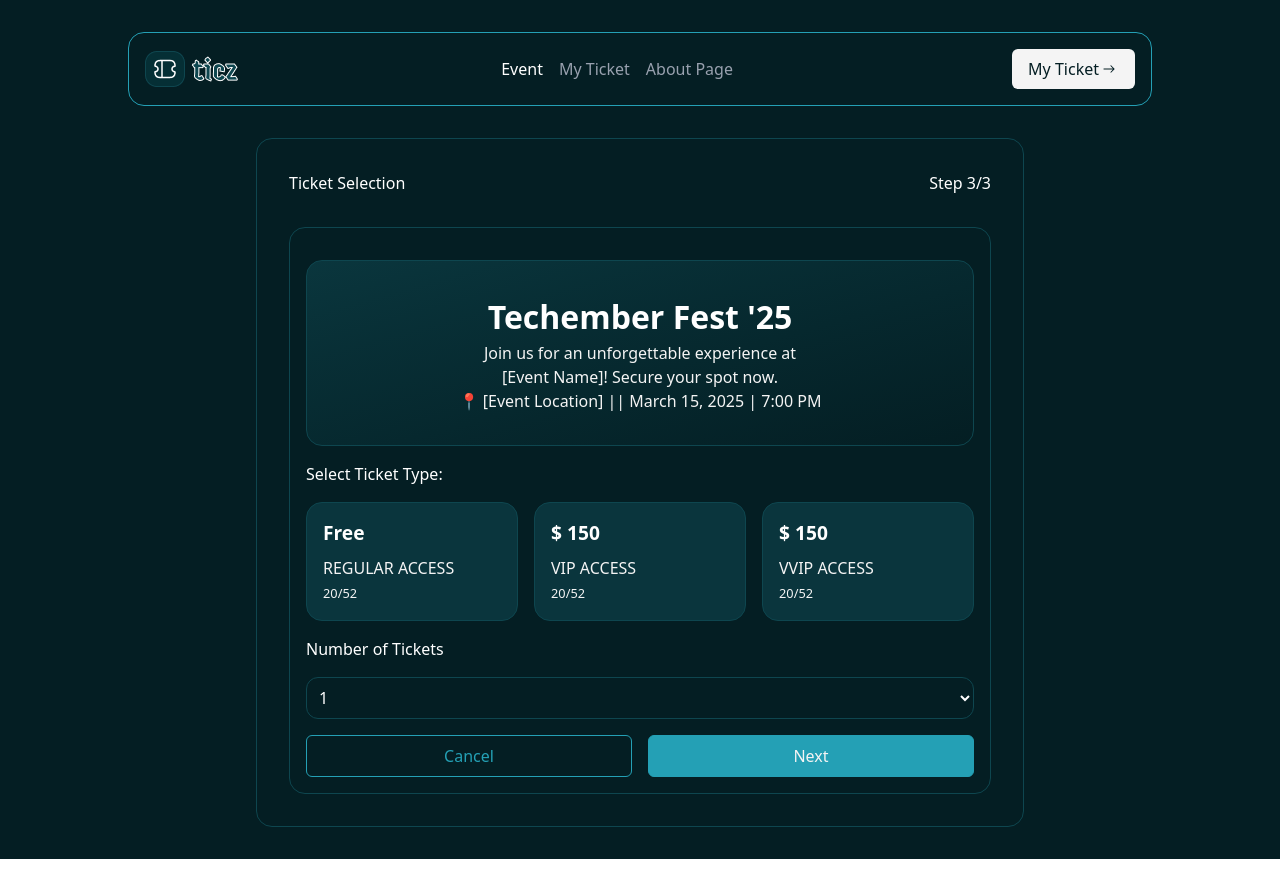
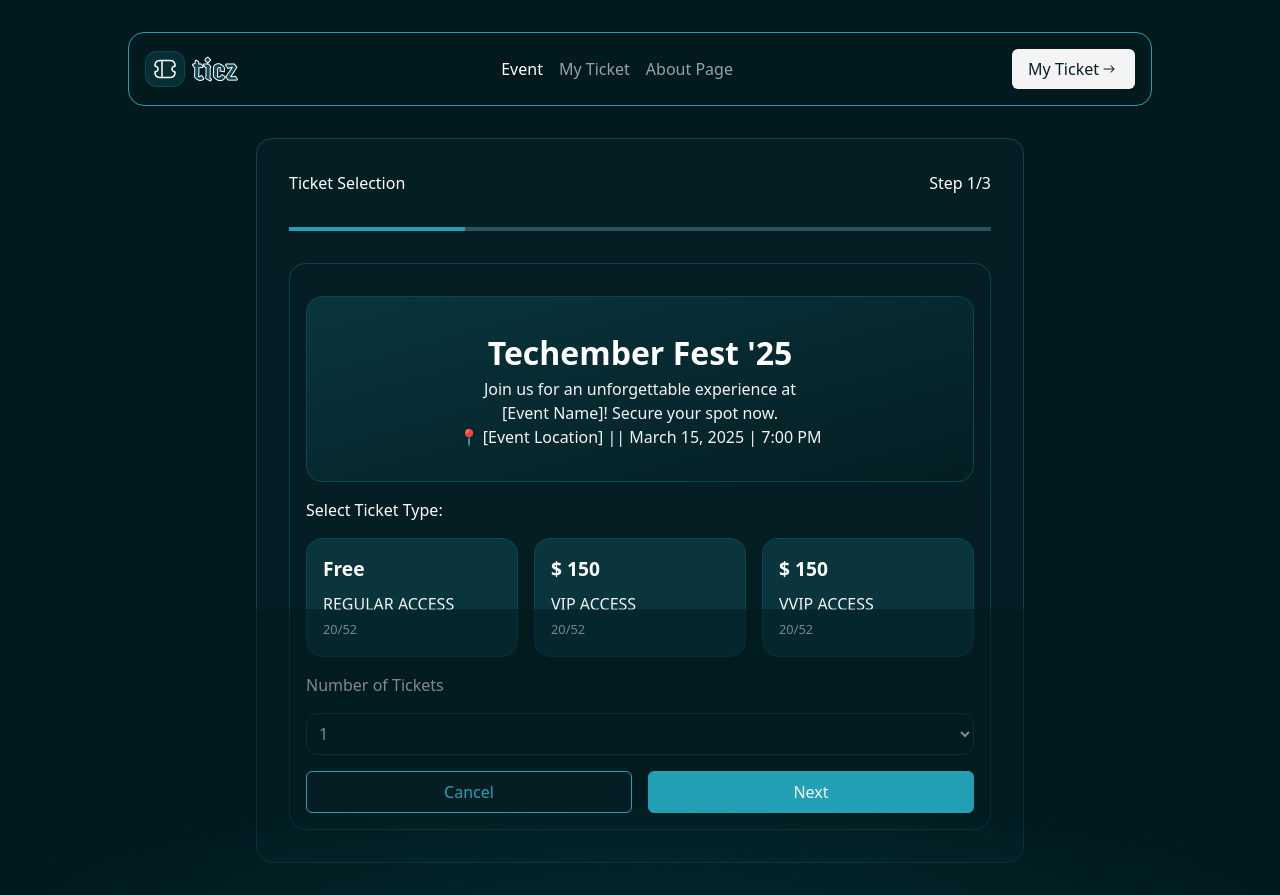
Before and after one commit to Solomon-Dzokoto/Conference-Ticket-Generator, a React (Vite) app: page / in a window 1280 px wide. Before the commit the page ends 859 px from the top, so only its background shows below. Built offline with nearby package versions, Linux system fonts and the light colour scheme.

Commit message:
development mode

```diff
--- a/src/App.tsx
+++ b/src/App.tsx
@@ -7,16 +7,17 @@ import Layout from "./components/Layout"
 
 const App = () => {
   return (
-    <div className="text-white  py-8 bg-[#041E23] min-h-full ">
+    <div className="text-white relative py-8 bg-[#02191D] min-h-full ">
       <Router>
         <Routes>
-          <Route element={<Layout />}>
-            <Route path="/" element={<SelectTicketDetails />} />
+          <Route  path="/" element={<Layout />}>
+            <Route index element={<SelectTicketDetails />} />
             <Route path="/attendee-ticket" element={<AttendeeDetails />} />
             <Route path="/book-ticket" element={<BookTicket />} />
           </Route>
         </Routes>
       </Router>
+      <div className="absolute bottom-0 z-1 left-0 w-full "><img className=" left-0 w-full h-full bg-black opacity-50" src="/assets/Screen Shot 2025-02-13 at 12.45.01 PM.png" alt="overlay" /></div>
     </div>
   )
 }
--- a/src/components/Heder.tsx
+++ b/src/components/Heder.tsx
@@ -24,7 +24,7 @@ const Header = () => {
         if (index === 1) {
             access()
         } else if (index === 0) {
-            navigate("/attendee-ticket")
+            navigate("/")
         } else {
             return null
         }
--- a/src/page/AttendeeDetails.tsx
+++ b/src/page/AttendeeDetails.tsx
@@ -97,9 +97,9 @@ export default function AttendeeDetails() {
         <form onSubmit={handleSubmit(onSubmit)} className="rounded-2xl p-8 min-h-[38rem] grid gap-8 border-[#0E464F] w-[48rem] bg-[#04272e] mx-auto border ">
             <div className="flex justify-between items-center">
                 <h2>Ticket Selection</h2>
-                <p>Step 3/3</p>
+                <p>Step 2/3</p>
             </div>
-
+            <span className="w-full h-1 relative after:bottom-0 after:left-0 after:absolute after:top-0 after:right-[50%]  after:bg-[#24A0B5] after:content-[''] bg-[#2C545B]"></span>
             <div className="border-[#0E464F] relative  grid gap-4 rounded-2xl p-4 border">
                 <h1 className="w-fit inline-block">Upload Profile Photo</h1>
                 <small className="text-red-500 relative  -top-10 left-[16rem] mx-auto w-fit   ml-8">{errorMessage}</small>
@@ -168,7 +168,7 @@ export default function AttendeeDetails() {
                 </div>
 
 
-                <div className="flex gap-4">
+                <div className="flex relative z-10 gap-4">
                     <button onClick={() => navigate(-1)} className=" w-full transition-colors cursor-pointer p-2 border border-[#24A0B5] bg-[#041E23] text-[#24A0B5] hover:bg-[#24A0B5] hover:text-[#f4f4f4]  px-4 rounded-md">Back</button>
                     <button disabled={loading} type="submit" className="border p-2 w-full bg-[#24A0B5] border-[#24A0B5] text-[#f4f4f4] hover:bg-[#041E23] hover:text-[#24A0B5]  px-4 rounded-md">
                         {
--- a/src/page/BookTicket.tsx
+++ b/src/page/BookTicket.tsx
@@ -16,12 +16,21 @@ const BookTicket = () => {
 
     const numberOfTickets = details ? details[0].numberOfTickets : 1;
 
-    const {name,email,imageUrl,specialRequest} = details ? details[1] : null;
+    const { name, email, imageUrl, specialRequest } = details ? details[1] : null;
 
 
 
 
     return (
+        <div className="w-[80vw] grid gap-4 mx-auto">
+            <div className="flex justify-between items-center">
+                <h2>Ready</h2>
+                <p>Step 3/3</p>
+            </div>
+            <span className="w-full h-1 relative after:bottom-0 after:left-0 after:absolute after:top-0 after:right-[25%]  after:bg-[#24A0B5] after:content-[''] bg-[#2C545B]"></span>
+            <h1 className="text-[2rem] font-semibold text-center text-white ">Your Ticket is Booked!</h1>
+            <p className="text-center tracking-tighter-2 ">Check your email for a copy or you can <b>download</b> </p>
+
             <div className=" w-[35vw] mx-auto relative px-6 h-[94vh] grid z-10 place-content-center gap-4  ">
                 <img src="/assets/TICKET.png" className=" absolute h-full inset-0 -z-10   w-full object-fit  "></img>
                 <div className="bg-[#072C31] text-white p-6 rounded-2xl shadow-lg border border-[#24A0B5]  w-full ">
@@ -83,6 +92,11 @@ const BookTicket = () => {
 
             </div>
 
+            <div className="flex mt-4 relative z-10 gap-4">
+                <button  className="w-full transition-colors cursor-pointer p-4 border border-[#24A0B5] bg-[#041E23] text-[#24A0B5] hover:bg-[#24A0B5] hover:text-[#f4f4f4] px-4 rounded-md">Book Another Ticket</button>
+                <button type="submit" className="border p-4 w-full bg-[#24A0B5] border-[#24A0B5] cursor-pointer text-[#f4f4f4] hover:bg-[#041E23] hover:text-[#24A0B5] px-4 rounded-md">Download Ticket</button>
+            </div>
+        </div>
     );
 }
 
--- a/src/page/SelectTicketDetails.tsx
+++ b/src/page/SelectTicketDetails.tsx
@@ -1,5 +1,6 @@
 import { useState } from "react";
 import { useNavigate } from "react-router-dom";
+
 
 export const data = [
     { id: 1, type: "Free", name: 'Regular Access', available: "20/52" },
@@ -53,8 +54,9 @@ const SelectTicketDetails = () => {
         <form onSubmit={onSubmit} className="rounded-2xl p-8 min-h-[38rem] grid gap-8 border-[#0E464F] w-[48rem] bg-[#041E23] mx-auto border">
             <div className="flex justify-between items-center">
                 <h2>Ticket Selection</h2>
-                <p>Step 3/3</p>
+                <p>Step 1/3</p>
             </div>
+            <span className="w-full h-1 relative after:bottom-0 after:left-0 after:absolute after:top-0 after:right-[75%]  after:bg-[#24A0B5] after:content-[''] bg-[#2C545B]"></span>
             <div className="border-[#0E464F] grid gap-4 rounded-2xl p-4 border">
                 <small className="text-red-600 mx-auto w-fit">{error}</small>
                 <article className="bg-gradient-to-br from-[#0e464f98] to-[#041E23] py-8 text-[#f4f4f4] text-center rounded-2xl border border-[#0E464F]">
@@ -99,7 +101,7 @@ const SelectTicketDetails = () => {
                     <option value="3">3</option>
                     <option value="4">4</option>
                 </select>
-                <div className="flex gap-4">
+                <div className="flex relative z-10 gap-4">
                     <button onClick={cancelChoices} className="w-full transition-colors cursor-pointer p-2 border border-[#24A0B5] bg-[#041E23] text-[#24A0B5] hover:bg-[#24A0B5] hover:text-[#f4f4f4] px-4 rounded-md">Cancel</button>
                     <button type="submit" className="border p-2 w-full bg-[#24A0B5] border-[#24A0B5] cursor-pointer text-[#f4f4f4] hover:bg-[#041E23] hover:text-[#24A0B5] px-4 rounded-md">Next</button>
                 </div>
```
Also changed, not shown: public/assets/Screen Shot 2025-02-13 at 12.45.01 PM.png (added), public/assets/Some notes.png (added). Lines whose indentation alone changed are shown as unchanged.
